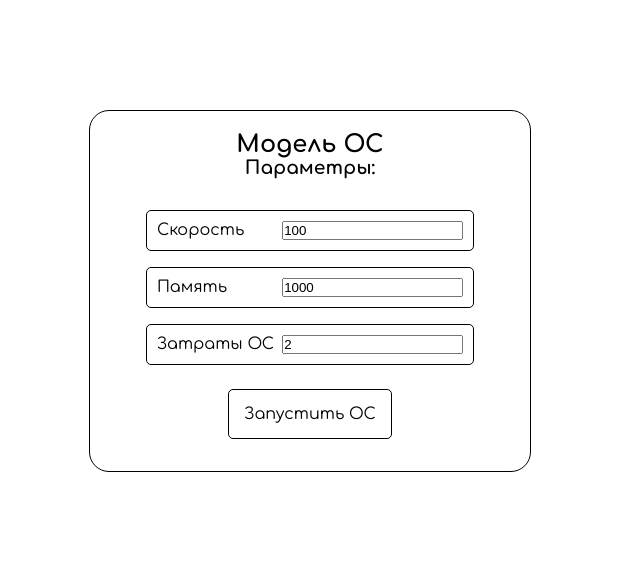
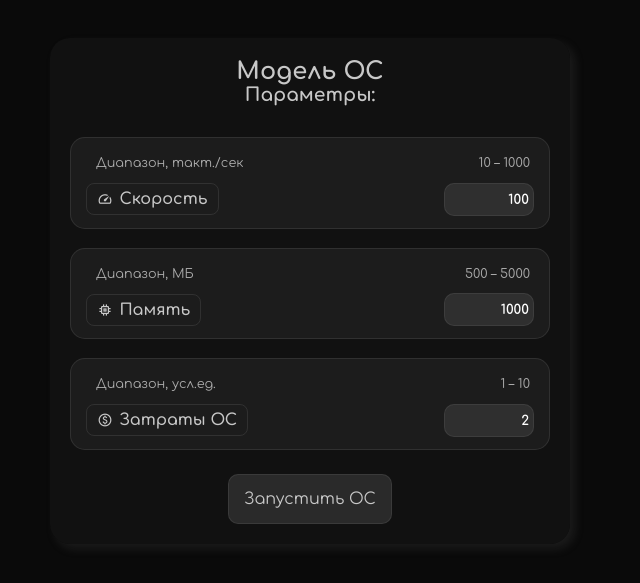
Before and after one commit to gefeeplay/web-os-model, a Vue app: page / in a window 1280 px wide. Shown: the part 109-692 px from the top of the page, without its empty margins (330-970 px from the left). Built offline with nearby package versions, Linux system fonts and the light colour scheme.

Commit message:
StartView style update

```diff
--- a/index.html
+++ b/index.html
@@ -3,6 +3,7 @@
   <head>
     <meta charset="UTF-8" />
     <meta name="viewport" content="width=device-width, initial-scale=1.0" />
+    <link href="https://fonts.googleapis.com/css2?family=Material+Symbols+Outlined" rel="stylesheet" />
     <title>Модель ОС</title>
   </head>
   <body>
--- a/src/components/OsView.vue
+++ b/src/components/OsView.vue
@@ -137,18 +137,26 @@ onUnmounted(() => {
     height: 80vh;
     width: 80ch;
     padding: 1rem;
+    background-color: rgba(23, 23, 23, 0.6);
+    color: rgb(200, 200, 200);
+    box-shadow: 5px 5px 10px rgba(97, 97, 97, 0.2);
 }
 
 .controls button {
+    padding: 8px 12px;
+    border-radius: 5px;
+    border: 1px solid rgba(97, 97, 97, 0.3);
+    background: rgba(60, 60, 60, 0.6);
     margin: 0.25rem;
 }
 
 .log {
-    border: 1px solid #ccc;
+    border: 1px solid rgba(97, 97, 97, 0.3);
+    border-radius: 10px;
     padding: 0.5rem;
     height: 200px;
     overflow-y: auto;
-    background: #fafafa;
+    background: rgba(40, 40, 40, 0.5);
     font-size: 0.9em;
 }
 </style>
--- a/src/components/StartView.vue
+++ b/src/components/StartView.vue
@@ -25,19 +25,53 @@ function startOS() {
     <h2>Модель ОС</h2>
     <h3>Параметры:</h3>
     <div class="params">
+
+      <!-- Скорость -->
       <div class="param">
-        Скорость
-        <input v-model="osSpeed" type="number" placeholder="100"/>
+        <div class="param-row small">
+          <div class="param-label">Диапазон, такт./сек</div>
+          <div class="param-range">10 – 1000</div>
+        </div>
+        <div class="param-row big">
+          <div class="param-title">
+            <span class="material-symbols-outlined" style="font-size: 1rem;">speed</span>
+            Скорость
+          </div>
+          <input v-model="osSpeed" type="number" placeholder="100" class="param-input"/>
+        </div>
       </div>
+
+      <!-- Память -->
       <div class="param">
-        Память
-        <input v-model="osMemory" type="number" placeholder="1000"/>
+        <div class="param-row small">
+          <div class="param-label">Диапазон, МБ</div>
+          <div class="param-range">500 – 5000</div>
+        </div>
+        <div class="param-row big">
+          <div class="param-title">
+            <span class="material-symbols-outlined" style="font-size: 1rem;">memory</span>
+            Память
+          </div>
+          <input v-model="osMemory" type="number" placeholder="1000" class="param-input"/>
+        </div>
       </div>
+
+      <!-- Затраты -->
       <div class="param">
-        Затраты ОС
-        <input v-model="osCost" type="number" placeholder="2"/>
+        <div class="param-row small">
+          <div class="param-label">Диапазон, усл.ед.</div>
+          <div class="param-range">1 – 10</div>
+        </div>
+        <div class="param-row big">
+          <div class="param-title">
+            <span class="material-symbols-outlined" style="font-size: 1rem;">paid</span>
+            Затраты ОС
+          </div>
+          <input v-model="osCost" type="number" placeholder="2" class="param-input"/>
+        </div>
       </div>
     </div>
+
     <div class="start-btn" @click="startOS">
       Запустить ОС
     </div>
@@ -45,4 +79,106 @@ function startOS() {
 </template>
 
 <style scoped>
+.panel {
+  display: flex;
+  flex-direction: column;
+  align-items: center;
+  border-radius: 20px;
+  width: 480px;
+  padding: 20px;
+  background-color: rgba(23, 23, 23, 0.6);
+  color: rgb(200, 200, 200);
+  box-shadow: 5px 5px 10px rgba(97, 97, 97, 0.2);
+}
+
+.params {
+  margin-top: 2rem;
+  display: flex;
+  flex-direction: column;
+  gap: 1.2rem;
+  width: 100%;
+}
+
+.param {
+  display: flex;
+  flex-direction: column;
+  gap: 0.4rem;
+  padding: 12px 15px;
+  border: 1px solid rgba(97, 97, 97, 0.3);
+  border-radius: 15px;
+  background: rgba(40, 40, 40, 0.5);
+}
+
+/* Строки */
+.param-row {
+  display: flex;
+  justify-content: space-between;
+  align-items: center;
+}
+
+/* Первая строка */
+.param-row.small {
+  font-size: 0.8rem;
+  color: #aaa;
+}
+
+/* Вторая строка */
+.param-row.big {
+  font-size: 1rem;
+  font-weight: 500;
+}
+
+.param-title {
+  display: flex;
+  align-items: center;
+  gap: 0.4rem;
+  padding: 6px 10px;
+  border: 1px solid rgba(97, 97, 97, 0.3);
+  border-radius: 8px;
+}
+
+.param-title {
+  font-weight: 600;
+}
+.param-label {
+  padding: 6px 10px;
+}
+.param-range {
+  width: 5rem;
+  text-align: end;
+  padding: 6px 4px;
+}
+
+
+.param-input {
+  padding: 8px 4px;
+  border-radius: 10px;
+  border: 1px solid rgba(97, 97, 97, 0.3);
+  background: rgba(60, 60, 60, 0.6);
+  color: white;
+  font-family: "Comfortaa", "Open Sans", sans-serif;
+  font-weight: bold;
+  width: 5rem;
+  text-align: end;
+}
+
+.param-input::-webkit-inner-spin-button,
+.param-input::-webkit-outer-spin-button {
+  -webkit-appearance: none;
+  margin: 0;
+}
+
+/* Кнопка */
+.start-btn {
+  margin-top: 1.5rem;
+  border: 1px solid rgba(97, 97, 97, 0.3);
+  border-radius: 10px;
+  padding: 15px;
+  cursor: pointer;
+  background: rgba(60, 60, 60, 0.6);
+  transition: 0.2s;
+}
+.start-btn:hover {
+  background: rgba(100, 100, 100, 0.6);
+}
 </style>
--- a/src/style.css
+++ b/src/style.css
@@ -16,39 +16,5 @@ body {
   justify-content: center;
   align-items: center;
   box-sizing: border-box;
+  background: rgb(10, 10, 10);
 }
-
-.panel {
-  display: flex;
-  flex-direction: column;
-  align-items: center;
-  border-radius: 20px;
-  border: 1px solid black;
-  width: 400px;
-  padding: 20px;
-  height: 20rem;
-}
-
-.params {
-  margin-top: 2rem;
-  display: flex;
-  flex-direction: column;
-  gap: 1rem;
-}
-
-.param {
-  display: flex;
-  justify-content: space-between;
-  gap: 0.5rem;
-  padding: 10px;
-  border: 1px solid black;
-  border-radius: 5px;
-}
-
-.start-btn {
-  margin-top: 1.5rem;
-  border: 1px solid black;
-  border-radius: 5px;
-  padding: 15px;
-  cursor: pointer;
-}
```
